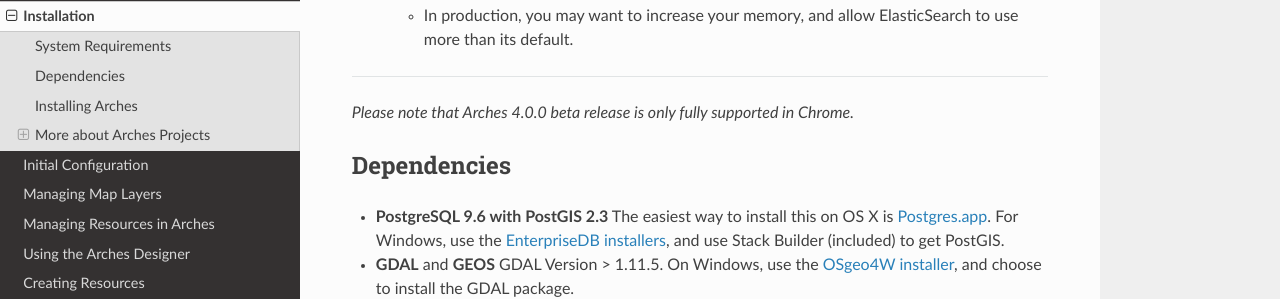
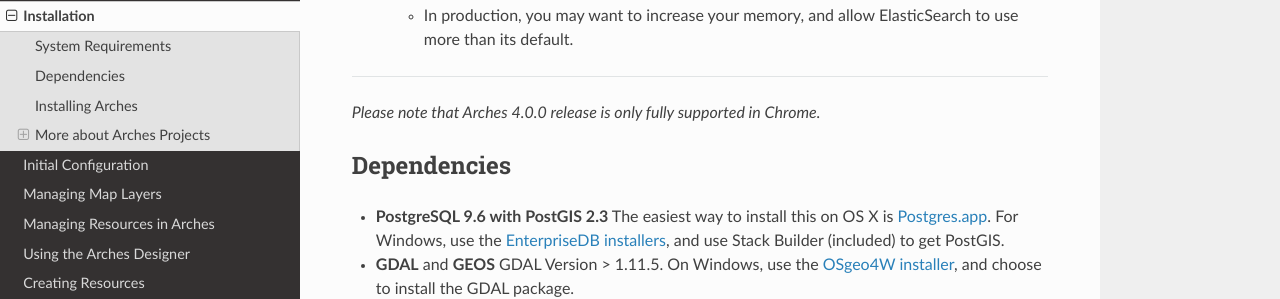
Before and after one commit to archesproject/arches-docs, a Sphinx documentation site: the page built from docs/installation.txt, in a window 1280 px wide and 900 px high, scrolled down 477 px. Shown: the part 155-454 px from the top of the window. Built offline with Sphinx 7.4.7 and the Read the Docs theme 2.0.0, drawn with Linux system fonts in a browser that asks for light colours.

Commit message:
remove beta references

```diff
--- a/docs/installation.txt
+++ b/docs/installation.txt
@@ -20,7 +20,7 @@
 
 ----------------
 
-*Please note that Arches 4.0.0 beta release is only fully supported in Chrome.*
+*Please note that Arches 4.0.0 release is only fully supported in Chrome.*
 
 Dependencies
 ============
```
Also changed, not shown: other parts of docs/installation.txt (+1 -1 lines).
